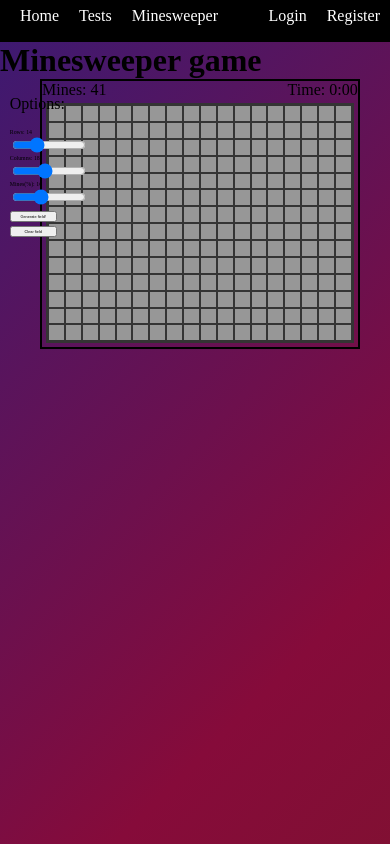
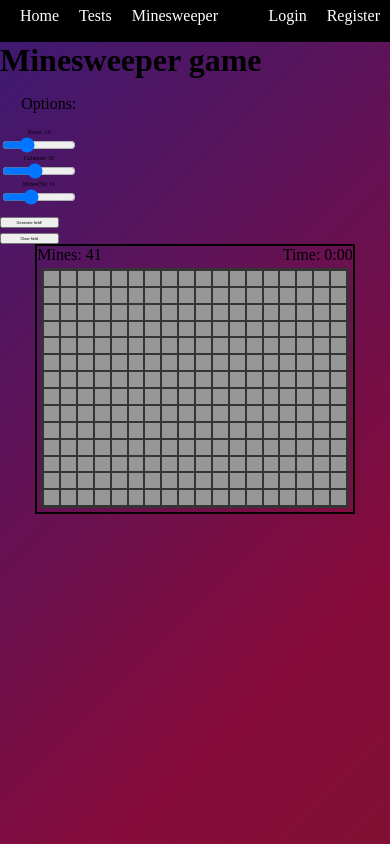
Before and after one commit to Thomas851204/Vue-Learning, a Vue app in the folder Frontend/: page /mine in a window 390 px wide. Both pictures are taken after a click on the button "Generate field!". Built offline with nearby package versions, Linux system fonts and the light colour scheme.

Commit message:
Started CSS mod for more responsivity

```diff
--- a/Frontend/src/views/MineSweep.vue
+++ b/Frontend/src/views/MineSweep.vue
@@ -32,6 +32,8 @@
             v-model="mineSlideValue"
             class="slider"
           />
+        </div>
+        <div class="buttonWrap">
           <button class="generate" @click="mineGen()">Generate field!</button>
           <button class="clear" @click="generatedGrid = null">
             Clear field
@@ -51,9 +53,10 @@
             v-for="(row, rowIndex) in generatedGrid.grid"
             :key="rowIndex"
           >
-            <div class="cell" v-for="(cell, cellIndex) in row" :key="cellIndex">
             <button
               class="cell"
+              v-for="(cell, cellIndex) in row"
+              :key="cellIndex"
               @contextmenu.prevent
               @click.left="cellClick(rowIndex, cellIndex)"
               @click.right="generatedGrid.flag(rowIndex, cellIndex)"
@@ -70,7 +73,6 @@
             >
               {{ cell.revealed ? cell.value : "" }}
             </button>
-            </div>
           </div>
         </div>
       </div>
@@ -194,7 +196,6 @@ h1 {
   margin: 0;
 }
 #main {
-  margin-left: 2.5%;
   position: relative;
   display: flex;
   justify-content: center;
@@ -203,6 +204,7 @@ h1 {
   position: absolute;
   left: 0;
   width: 25vw;
+  text-align: center;
 }
 
 .inputSlide {
@@ -210,11 +212,16 @@ h1 {
   flex-direction: column;
   margin-bottom: 10px;
   justify-items: center;
+  justify-content: center;
   width: 80%;
   font-size: 1.5vw;
 }
-
-.inputSlide button {
+.buttownWrap {
+  display: flex;
+  flex-direction: column;
+  justify-content: center;
+}
+.buttonWrap button {
   display: block;
   width: 60%;
   margin-top: 5%;
@@ -248,12 +255,7 @@ div.mineGrid {
   height: 2vh;
   min-height: 12px;
 }
-div.cell {
-  margin: 0;
-  padding: 0;
-  border: none;
-}
-div.cell,
+
 button.cell {
   height: 2vh;
   width: 2vh;
@@ -264,7 +266,6 @@ button.cell {
   border-radius: 0;
   border: 1px solid #343434;
   background-color: #979797;
-  padding: 0;
 }
 button.cell:active {
   background-color: #4b4b4b !important;
@@ -278,4 +279,15 @@ button.cell:disabled {
   border: 1px solid #5a5a5a;
   background-color: rgb(187, 187, 187) !important;
 }
+
+@media screen and (max-width: 1050px) {
+  #main {
+    display: flex;
+    flex-direction: column;
+    margin: 0;
+  }
+  .optwrap {
+    position: unset;
+  }
+}
 </style>
```
Lines whose indentation alone changed are shown as unchanged.
